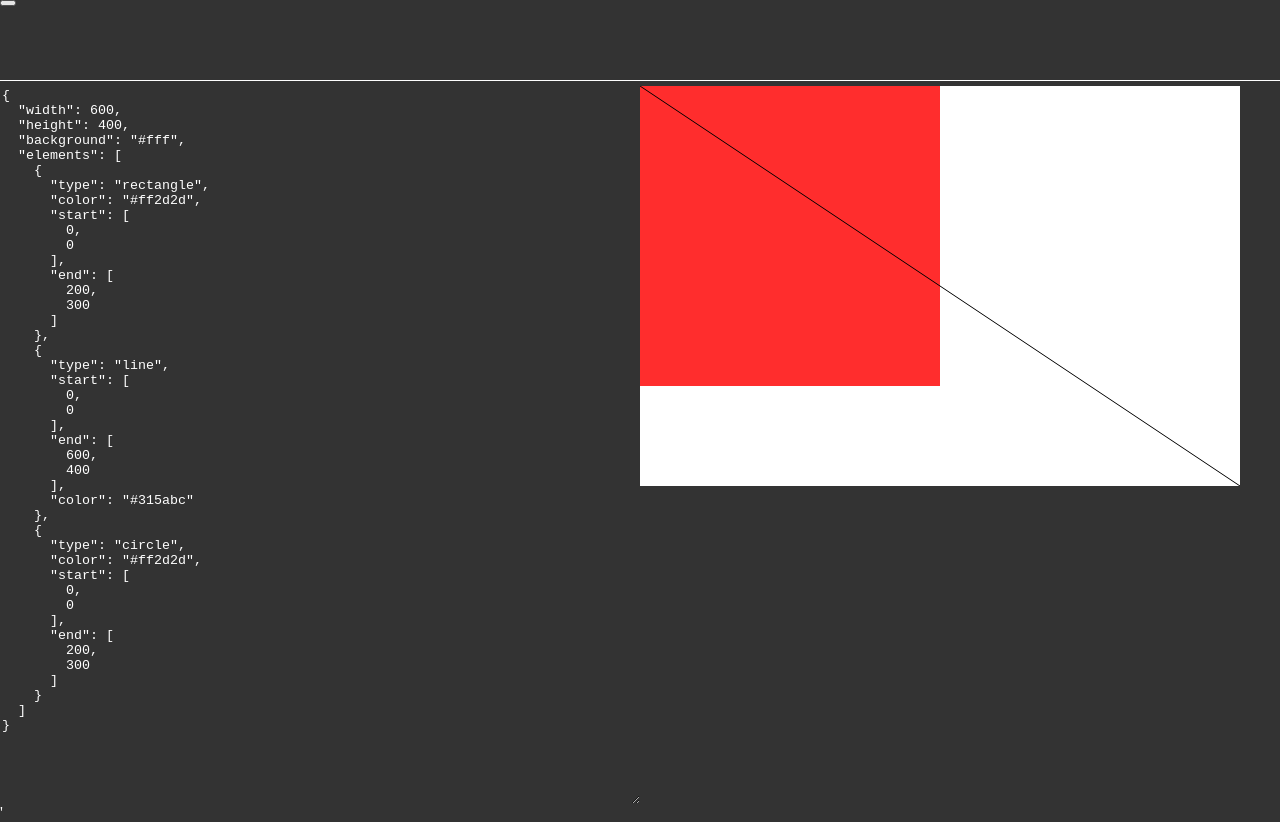
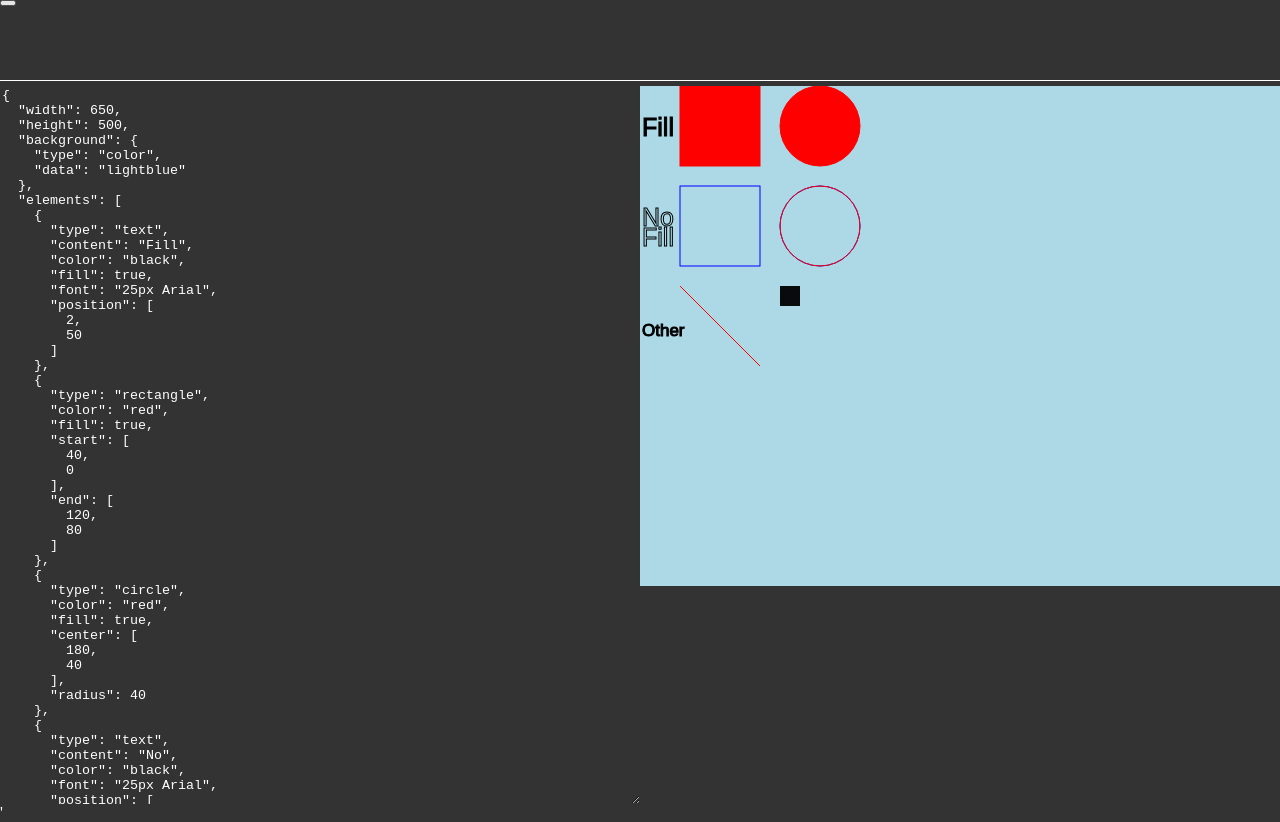
Before and after one commit to LoganLilypad/Jaysonc04.github.io, a plain HTML site: page index.html in a window 1280 px wide. Drawn offline with Linux system fonts and the light colour scheme.

Commit message:
Fixed rect, added text and fill option

```diff
--- a/index.html
+++ b/index.html
@@ -7,7 +7,7 @@
   <body>
     <div id="root">
       <div class="topbar">
-        <button onclick="window.image.generate()">
+        <button onclick="window.image.showGenerate();"></button>
       </div>
       <div id="textarea" class="half"></div>
       <div id="canvas" class="half"></div>'
--- a/js/canvas.js
+++ b/js/canvas.js
@@ -1,28 +1,82 @@
 const default_json = {
-  'width': 600,
-  'height': 400,
-  'background': '#fff',
+  'width': 650,
+  'height': 500,
+  'background': {
+    'type': 'color',
+    'data': 'lightblue'
+  },
   'elements': [
     {
+      'type': 'text',
+      'content': 'Fill',
+      'color': 'black',
+      'fill': true,
+      'font': '25px Arial',
+      'position': [2, 50]
+    },
+    {
       'type': 'rectangle',
-      'color': '#ff2d2d',
-      'start': [0, 0],
-      'end': [200, 300]
+      'color': 'red',
+      'fill': true,
+      'start': [40, 0],
+      'end': [120, 80]
+    },
+    {
+      'type': 'circle',
+      'color': 'red',
+      'fill': true,
+      'center': [180, 40],
+      'radius': 40
+    },
+    {
+      'type': 'text',
+      'content': 'No',
+      'color': 'black',
+      'font': '25px Arial',
+      'position': [2, 140]
+    },
+    {
+      'type': 'text',
+      'content': 'Fill',
+      'color': 'black',
+      'font': '25px Arial',
+      'position': [2, 160]
+    },
+    {
+      'type': 'rectangle',
+      'color': 'blue',
+      'start': [40, 100],
+      'end': [120, 180]
+    },
+    {
+      'type': 'circle',
+      'color': 'blue',
+      'center': [180, 140],
+      'radius': 40
+    },
+    {
+      'type': 'text',
+      'content': 'Other',
+      'color': 'black',
+      'fill': true,
+      'font': '17px Arial',
+      'position': [2, 250]
     },
     {
       'type': 'line',
-      'start': [0, 0],
-      'end': [600, 400],
-      'color': '#315abc'
+      'color': 'red',
+      'start': [40, 200],
+      'end': [120, 280]
     },
     {
-      'type': 'circle',
-      'color': '#ff2d2d',
-      'start': [0, 0],
-      'end': [200, 300]
+      'type': 'image',
+      'url': 'image.png',
+      'position': [140, 200]
     }
   ]
 };
+
+const optionalFill = ['rectangle', 'circle', 'text'];
 
 class Canvas {
 
@@ -60,23 +114,64 @@ class Canvas {
       canvas.height = json.height;
       canvas.width = json.width;
 
-      ctx.fillStyle = json.background;
-      ctx.fillRect(0, 0, canvas.width, canvas.height);
+      if(json.background.type === 'color') {
+        ctx.fillStyle = json.background.data;
+        ctx.fillRect(0, 0, canvas.width, canvas.height);
+      }
 
       json.elements.forEach(function(element) {
 
-        ctx.fillStyle = element.color;
+        if(element.type === 'line') {
 
-        if(element.type === 'line') {
+          ctx.strokeStyle = element.color;
 
           ctx.moveTo(element.start[0], element.start[1]);
           ctx.lineTo(element.end[0], element.end[1]);
 
           ctx.stroke();
 
-        } else if(element.type === 'rectangle') {
+        } else if(element.type === 'image') {
 
-          ctx.fillRect(element.start[0], element.start[1], element.end[1], element.end[1])
+          let img = new Image();
+
+          img.onload = function() {
+            ctx.drawImage(img, element.position[0], element.position[1]);
+          }
+
+          img.src = element.url;
+
+        } else if(optionalFill.includes(element.type)) {
+
+          ctx.fillStyle = element.color;
+          ctx.strokeStyle = element.color;
+
+          if(element.type === 'rectangle') {
+
+            const s = element.start;
+            element.end[0] = element.end[0] - s[0];
+            element.end[1] = element.end[1] - s[1];
+            const e = element.end;
+
+            if(element.fill) ctx.fillRect(s[0], s[1], e[0], e[1]);
+            ctx.strokeRect(s[0], s[1], e[0], e[1]);
+
+          } else if(element.type === 'circle') {
+
+            ctx.beginPath();
+
+            ctx.arc(element.center[0], element.center[1], element.radius, 0, 2 * Math.PI);
+
+            if(element.fill) ctx.fill();
+            ctx.stroke();
+
+          } else if(element.type === 'text') {
+
+            ctx.font = element.font;
+
+            if(element.fill) ctx.fillText(element.content, element.position[0], element.position[1]);
+            ctx.strokeText(element.content, element.position[0], element.position[1])
+
+          }
 
         }
 
```
Also changed, not shown: image.png (added).
